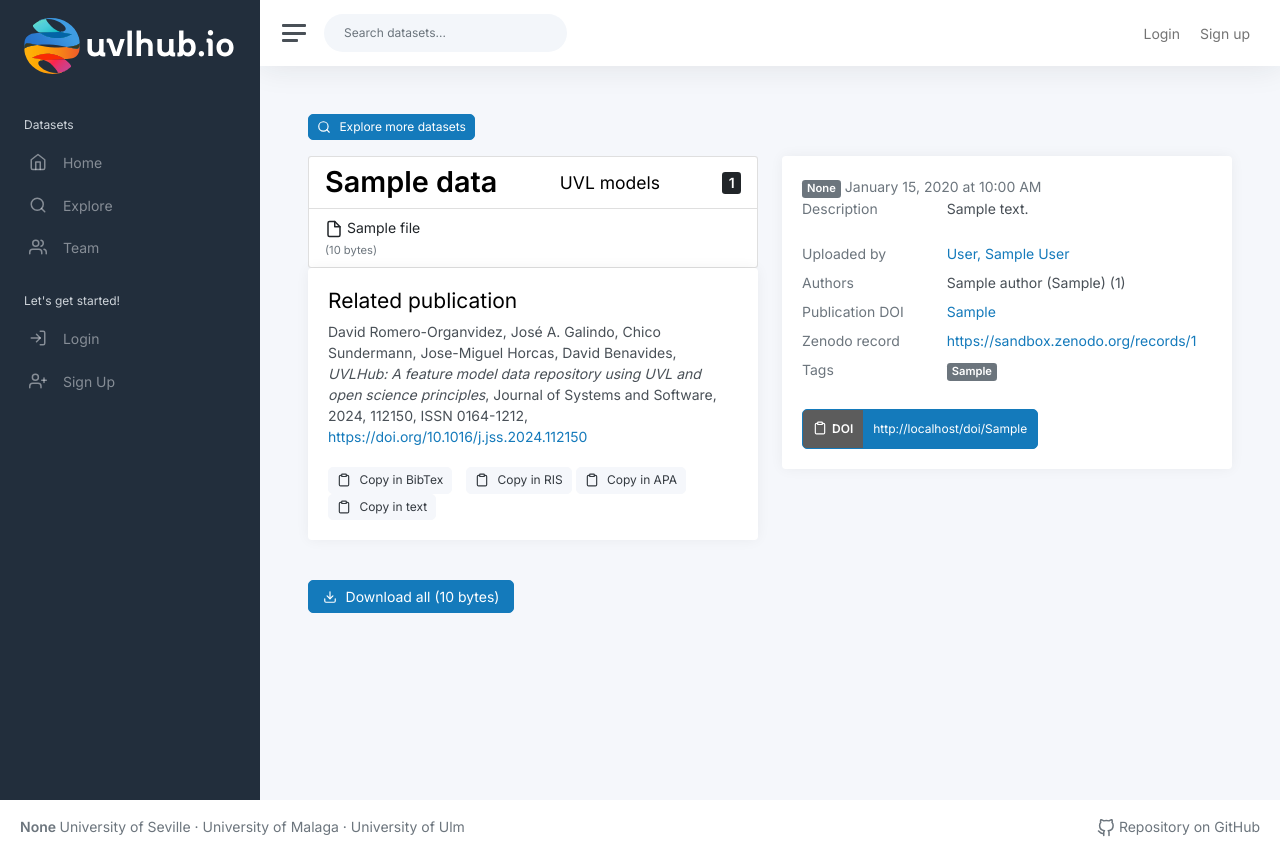
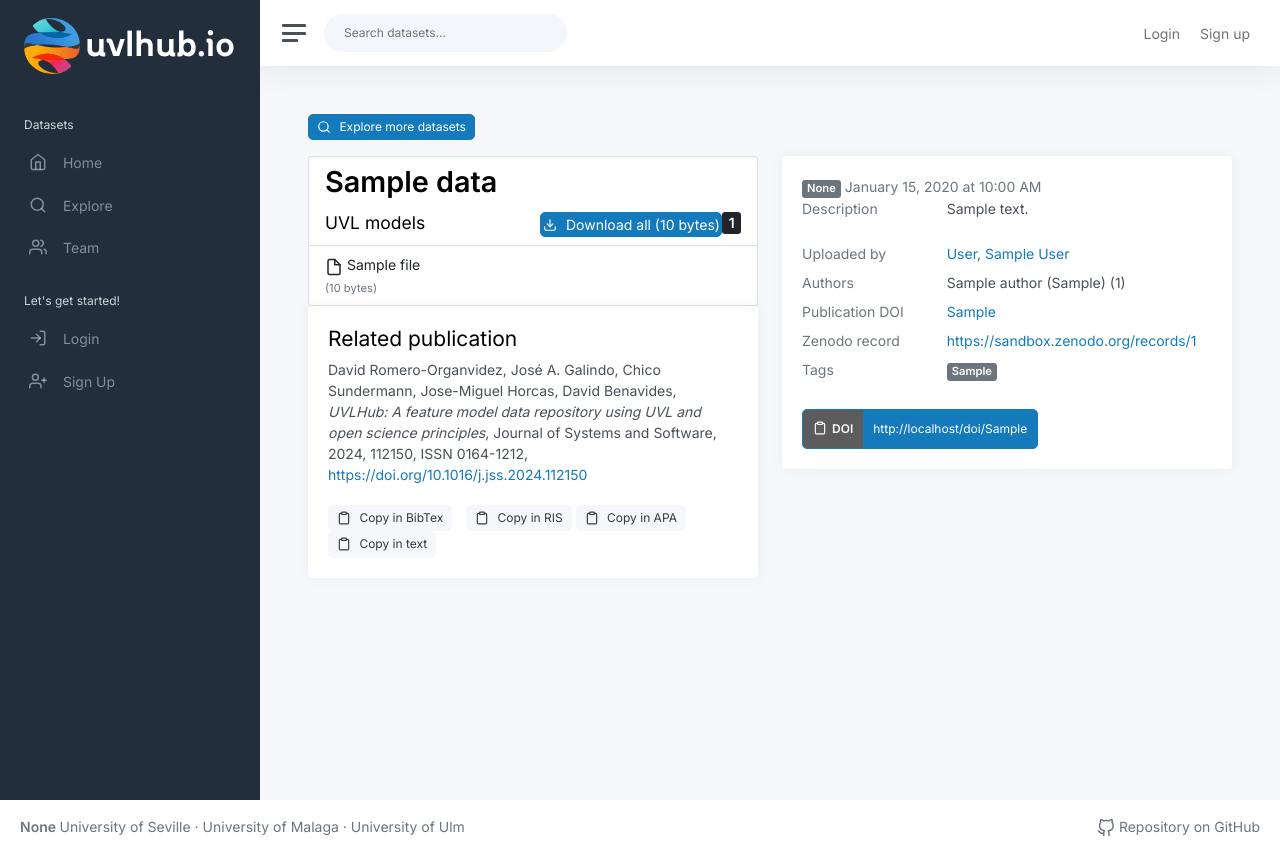
Before and after one commit to berenjena-hub/berenjena-hub, a Flask app: template app/modules/dataset/templates/dataset/view_dataset.html in a window 1280 px wide. Run offline with Flask 3, Linux system fonts and the light colour scheme; the template is opened without the code that fills it: values that come from a table or form of the project are taken from there, others are empty; tables that the repository leaves empty hold one stand-in row (values such as "Sample post"); parts of the project's set-up code (start-up, migrations or seed data) failed here and were passed over; some libraries are stand-ins or nearby versions.

Commit message:
feat(Improve UI): Desplazamiento del botón Download all. #8

```diff
--- a/app/modules/dataset/templates/dataset/view_dataset.html
+++ b/app/modules/dataset/templates/dataset/view_dataset.html
@@ -25,6 +25,8 @@
             <i data-feather="search" class="center-button-icon"></i>
             Explore more datasets
         </a>
+
+
     </div>
 
 </div>
@@ -34,10 +36,19 @@
         <div class="list-group">
             <div class="list-group-item">
                 <div class="row">
-                    <div class="col-12 d-flex justify-content-between align-items-center">
+                    <div class="col-12">
                         <h4 style="margin-bottom: 0px; font-size: 1.8rem; font-weight: bold;">{{ dataset.ds_meta_data.title }}</h4>
+                    </div>
+                    <div class="col-12 d-flex align-items-center justify-content-start mt-2">
                         <h4 style="margin-bottom: 0px">UVL models</h4>
-                        <h4 style="margin-bottom: 0px;"><span class="badge bg-dark">{{ dataset.get_files_count() }}</span></h4>
+                        <div class="ms-auto d-flex align-items-center">
+                            <a href="/dataset/download/{{ dataset.id }}" class="btn btn-primary mt-1" style="border-radius: 5px; padding: 0.08rem 0.1rem;">
+                                <i data-feather="download" class="center-button-icon"></i>
+                                Download all ({{ dataset.get_file_total_size_for_human() }})
+                            </a>
+                            <h4 style="margin-bottom: 0px;"><span class="badge bg-dark">{{ dataset.get_files_count() }}</span></h4>
+                        </div>
+
                     </div>
                 </div>
             </div>
@@ -305,10 +316,7 @@
 
 
 
-        <a href="/dataset/download/{{ dataset.id }}" class="btn btn-primary mt-3" style="border-radius: 5px;">
-            <i data-feather="download" class="center-button-icon"></i>
-            Download all ({{ dataset.get_file_total_size_for_human() }})
-        </a>
+
     </div>
 
 </div>
```
